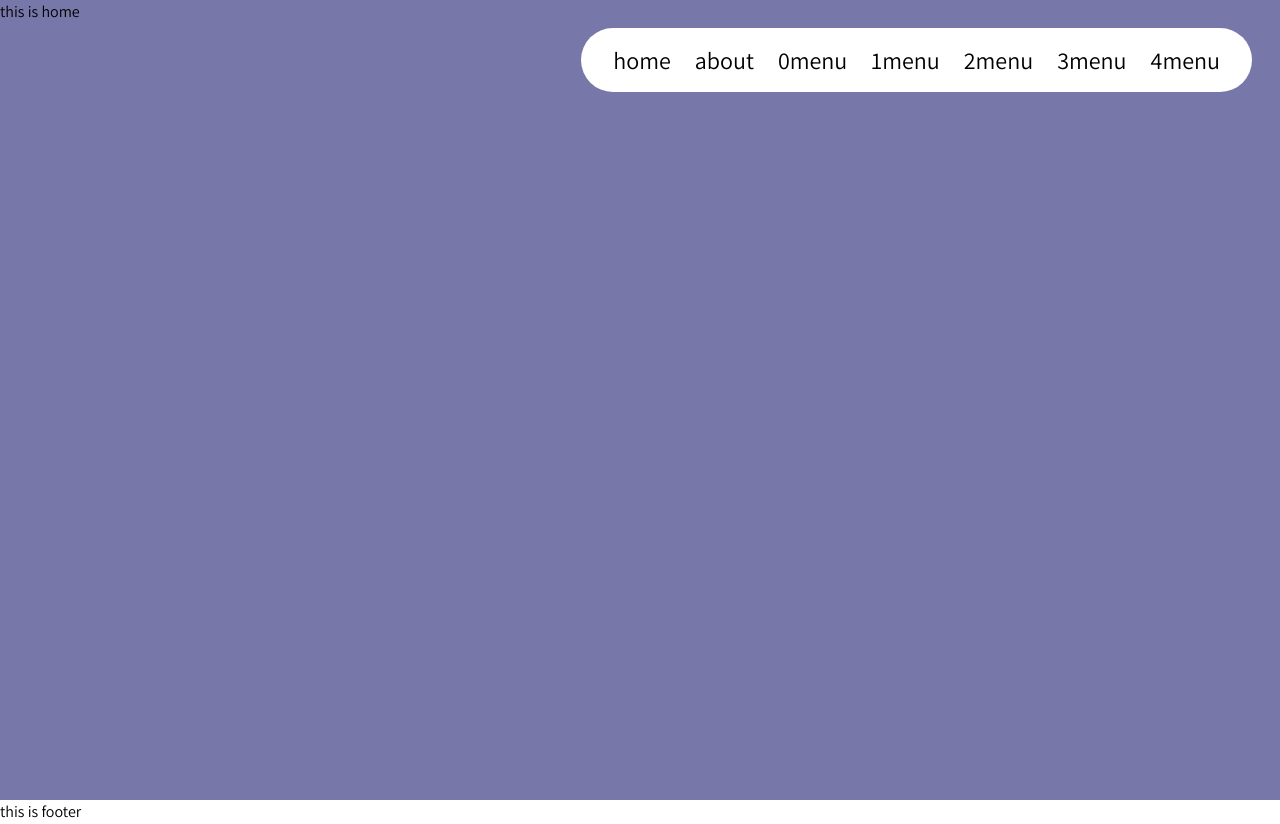
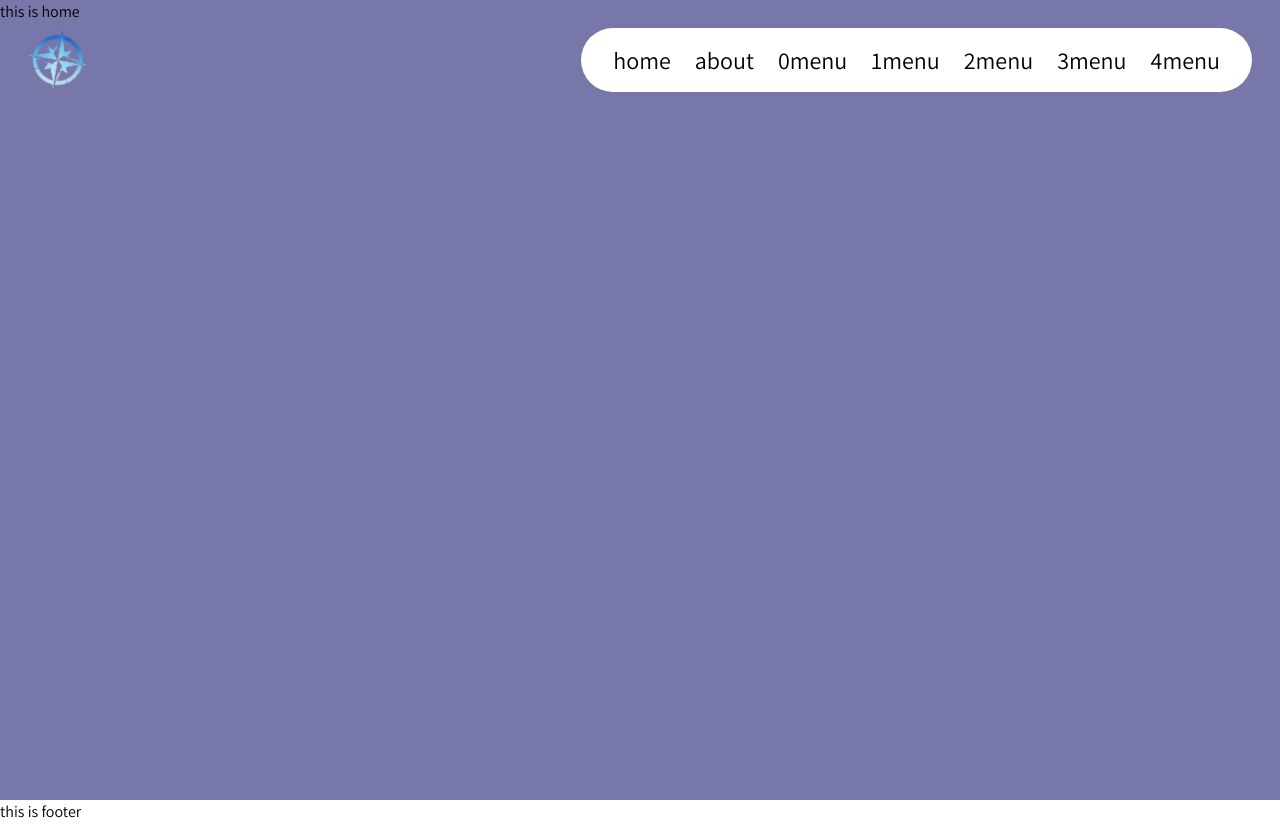
Before and after one commit to moyukingS/blog, a Next.js app: page / in a window 1280 px wide. Built offline with nearby package versions, Linux system fonts and the light colour scheme.

Commit message:
feat✨: Enhance Header component with logo

```diff
--- a/app/components/Header.tsx
+++ b/app/components/Header.tsx
@@ -1,6 +1,8 @@
 'use client';
 import Link from 'next/link';
+import Image from 'next/image';
 import { useEffect, useState } from 'react';
+import Logo from '@/public/logo.png';
 
 export default function Header() {
   const [isScrolled, setIsScrolled] = useState(false);
@@ -16,8 +18,11 @@ export default function Header() {
 
   return (
     <header
-      className={`fixed flex w-full items-center justify-end px-7 ${isScrolled ? 'pt-4' : 'pt-7'} transition-all duration-500`}
+      className={`fixed flex w-full items-center justify-between px-7 ${isScrolled ? 'pt-4' : 'pt-7'} transition-all duration-500`}
     >
+      <Link href="/">
+        <Image width={60} height={60} src={Logo} alt="logo" />
+      </Link>
       <nav className="rounded-full bg-white px-8 py-4">
         <ul className="flex items-center justify-evenly gap-6">
           <li className="cursor-pointer text-2xl duration-500 hover:text-anon-600">
```
Also changed, not shown: app/public/logo.png (renamed from public/logo.png), public/bg.jpg (deleted).
